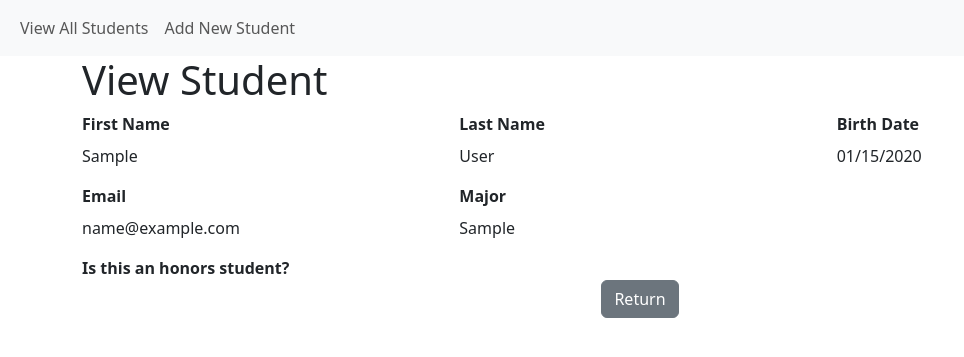
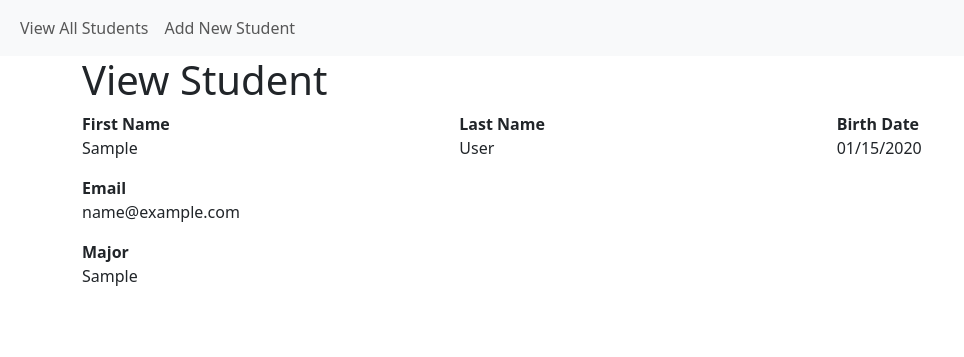
Before and after one commit to Mbush1x/helloWorld, a Flask app: template templates/student_entry.html in a window 1280 px wide. Shown: the top 357 px of the page, without its empty margins (0-964 px from the left). Run offline with Flask 3, Linux system fonts and the light colour scheme; the template is opened without the code that fills it: values that come from a table or form of the project are taken from there, others are empty; tables that the repository leaves empty hold one stand-in row (values such as "Sample post").

Commit message:
updated student entry to allow student to be able to access as a student.

```diff
--- a/templates/student_entry.html
+++ b/templates/student_entry.html
@@ -1,4 +1,3 @@
-
 {% extends "base.html" %}
 
 {% block page_title %}
@@ -7,9 +6,12 @@
     {% elif action and action == 'update'  %}
         Update Student
     {% else %}
-        View Student
+        {% if current_user.role == 'STUDENT' %}
+            View My Record
+        {% else %}
+            View Student
+        {% endif %}
     {% endif %}
-
 {% endblock %}
 
 {% block page_head %}
@@ -18,51 +20,64 @@
     {% elif action and action == 'update'  %}
         Update Student
     {% else %}
-        View Student
+        {% if current_user.role == 'STUDENT' %}
+            View My Record
+        {% else %}
+            View Student
+        {% endif %}
     {% endif %}
 {% endblock %}
 
 {% block page_content %}
 
+{% if action and action in ['create', 'update'] %}
 <form class="row g-3"
       action="{{ url_for('student_edit', student_id=student['student_id']) if student else url_for('student_create') }}" method="post">
+{% else %}
+    <div class="row g-3">
+{% endif %}
+
   <div class="col-md-4">
+    {% if action and action in ['create', 'update'] %}
     <label for="first_name" class="form-label"><strong>First Name</strong></label>
-    {% if action and action in ['create', 'update'] %}
     <input type="text" class="form-control" id="first_name" name="first_name" value="{{ student['first_name'] if student else '' }}" required>
     {% else %}
+        <strong>First Name</strong>
         <br>{{ student['first_name'] }}
     {% endif %}
   </div>
   <div class="col-md-4">
+    {% if action and action in ['create', 'update'] %}
     <label for="last_name" class="form-label"><strong>Last Name</strong></label>
-    {% if action and action in ['create', 'update'] %}
     <input type="text" class="form-control" id="last_name" name="last_name" value="{{ student['last_name'] if student else '' }}" required>
     {% else %}
+        <strong>Last Name</strong>
         <br>{{ student['last_name'] }}
     {% endif %}
   </div>
   <div class="col-md-4">
+    {% if action and action in ['create', 'update'] %}
     <label for="birth_date" class="form-label"><strong>Birth Date</strong></label>
-    {% if action and action in ['create', 'update'] %}
     <input type="date" class="form-control" id="birth_date" name="birth_date" value="{{ student['birth_date'].strftime('%Y-%m-%d') if student else '' }}" required>
     {% else %}
+        <strong>Birth Date</strong>
         <br>{{ student['birth_date'].strftime('%m/%d/%Y') }}
     {% endif %}
   </div>
 
- <div class="col-md-4">
+  <div class="col-md-12">
+    {% if action and action in ['create', 'update'] %}
     <label for="email" class="form-label"><strong>Email</strong></label>
-    {% if action and action in ['create', 'update'] %}
-    <input type="email" class="form-control" id="email" name="email" value="{{ student['email'] if student else '' }}">
+    <input type="email" class="form-control" id="email" name="email" maxlength="100" value="{{ student['email'] if student else '' }}" required>
     {% else %}
-        <br>{{ student['email'] if student['email'] else '' }}
+        <strong>Email</strong>
+        <br>{{ student['email'] }}
     {% endif %}
-</div>
+  </div>
 
   <div class="col-md-4">
+    {% if action and action in ['create', 'update'] %}
     <label for="major_id" class="form-label"><strong>Major</strong></label>
-    {% if action and action in ['create', 'update'] %}
     <select name="major_id" id="major_id" class="form-select form-select-md" aria-label=".form-select-md example">
         <option value="0">---Select A Major---</option>
         {% for each_major in majors %}
@@ -71,7 +86,7 @@
         {% endfor %}
     </select>
     {% else %}
-        <br>
+         <strong>Major</strong><br>
         {% for each_major in majors %}
             {{ each_major['major'] if student and each_major['major_id'] == student['major_id'] else ''}}
         {% endfor %}
@@ -80,19 +95,21 @@
 
   {% if action and action in ['read', 'update'] %}
   <div class="col-md-4">
+    {% if action and action == 'update' %}
     <label for="num_credits_completed" class="form-label"><strong>Number of Credits Completed</strong></label>
-    {% if action and action == 'update' %}
     <input type="number" min="0" max="200" class="form-control" id="num_credits_completed" name="num_credits_completed"
            value="{{ student['num_credits_completed'] if student else '' }}" required>
     {% else %}
+        <strong>Number of Credits Completed</strong>
         <br> {{ student['num_credits_completed'] }}
     {% endif %}
   </div>
   <div class="col-md-4">
+    {% if action and action in ['create', 'update'] %}
     <label for="gpa" class="form-label"><strong>GPA</strong></label>
-    {% if action and action in ['create', 'update'] %}
     <input type="number" step="0.01" min="0.00" max="4.00" class="form-control" id="gpa" name="gpa" value="{{ student['gpa'] if student else '' }}" required>
     {% else %}
+        <strong>GPA</strong>
         <br>{{ student['gpa'] }}
     {% endif %}
   </div>
@@ -104,15 +121,14 @@
 
       <input class="form-check-input" type="checkbox" value="" id="is_honors" name="is_honors"
               {{ 'checked' if student and student['is_honors'] == True else '' }}>
+      <label class="form-check-label" for="is_honors"></label> <strong>Is this an honors student?</strong>
+    </div>
         {% endif %}
-      <label class="form-check-label" for="is_honors">
-          <strong>Is this an honors student?</strong>
+
             {% if action and not(action in ['create', 'update']) %}
+            <strong>Is this an honors student?</strong>
             <br>{{ 'Yes' if student and student['is_honors'] == True else 'No' }}
             {% endif %}
-      </label>
-  </div>
-
 
   </div>
   <div class="col-12 text-center">
@@ -120,6 +136,7 @@
     <button class="btn btn-primary" type="submit">{{ 'Add' if action=='create' else 'Update' }} Student</button>
     {% endif %}
 
+    {% if current_user.role in ['MANAGER', 'ADMIN'] %}
     <a href="{{ url_for('student_view_all') }}" class="btn btn-secondary" role="button">
         {% if action and action in ['create', 'update'] %}
         Cancel
@@ -127,6 +144,12 @@
         Return
         {% endif %}
     </a>
+    {% endif %}
   </div>
+
+{% if action and action in ['create', 'update'] %}
 </form>
+{% else %}
+    </div>
+{% endif %}
 {% endblock %}
```
